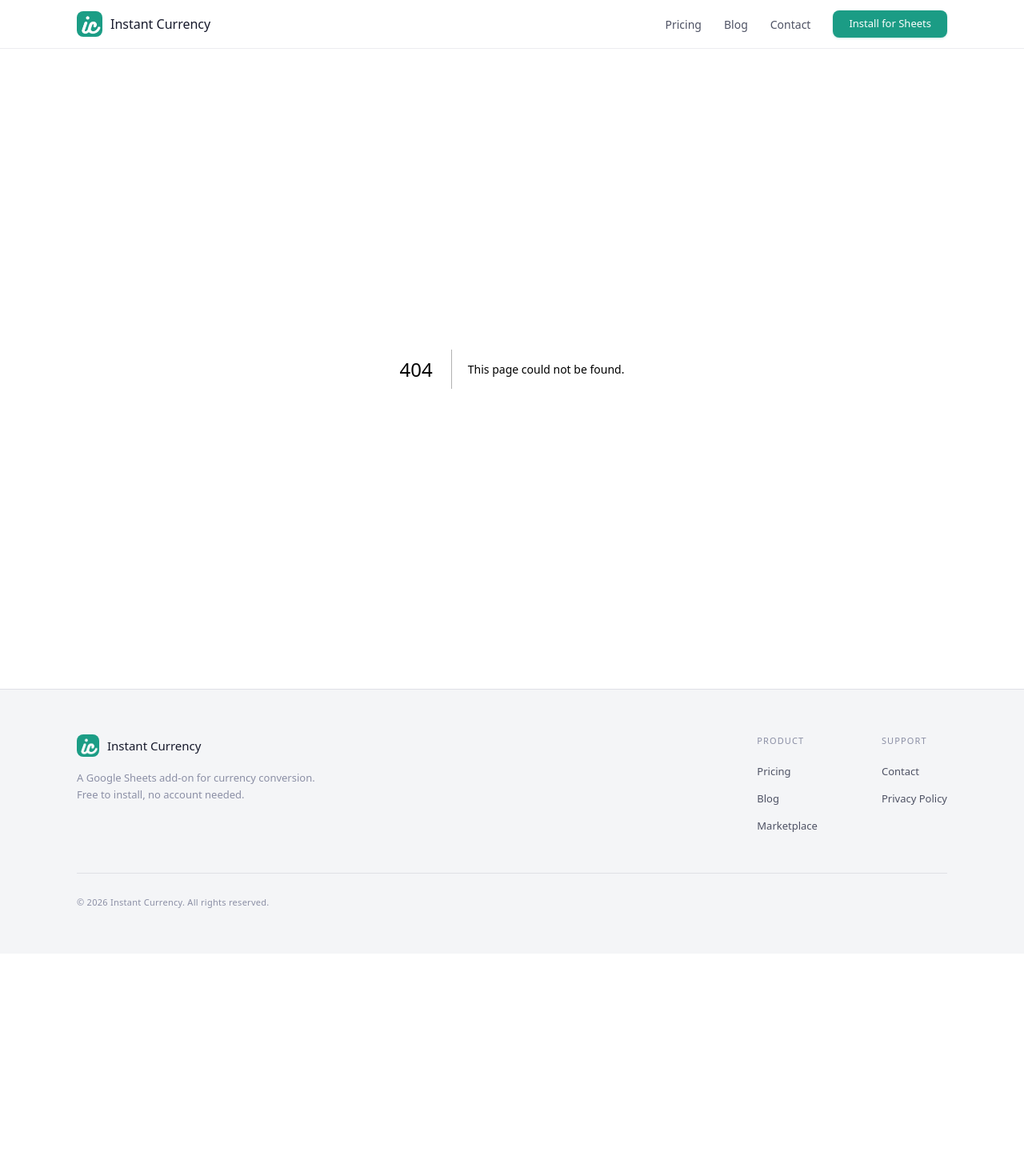
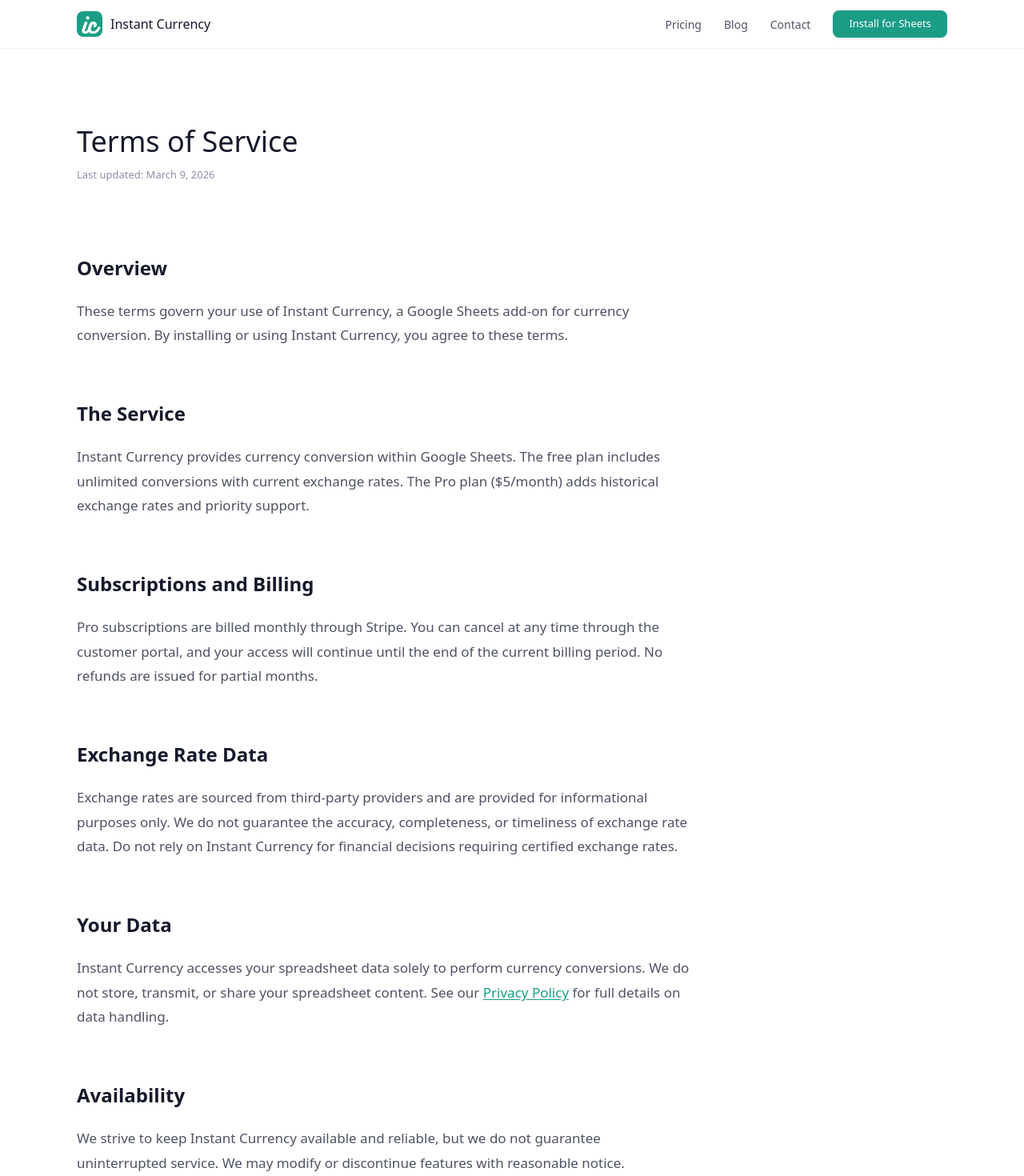
Before and after one commit to mrfinnsmith/Instant-Currency-Tools-for-Sheets, a Next.js app in the folder src/site/: page /terms in a window 1280 px wide. Before the commit this address had no page. Shown: the top 1470 px of the page at 80% size. Before the commit the page ends 1192 px from the top, so only its background shows below. Built offline with nearby package versions, Linux system fonts and the light colour scheme.

Commit message:
Add terms of service page

```diff
--- /dev/null
+++ b/src/site/app/terms/page.tsx
@@ -0,0 +1,86 @@
+import type { Metadata } from "next";
+
+export const metadata: Metadata = {
+  title: "Terms of Service",
+  description: "Terms of service for the Instant Currency Google Sheets add-on.",
+};
+
+export default function Terms() {
+  return (
+    <div className="mx-auto max-w-6xl px-6 lg:px-8">
+      <section className="pt-16 pb-6 md:pt-24">
+        <h1 className="font-[family-name:var(--font-heading)] text-3xl font-700 text-fg md:text-4xl">
+          Terms of Service
+        </h1>
+        <p className="mt-3 text-[13px] text-faint">Last updated: March 9, 2026</p>
+      </section>
+
+      <section className="pb-20 prose-custom max-w-3xl">
+        <h2>Overview</h2>
+        <p>
+          These terms govern your use of Instant Currency, a Google Sheets add-on
+          for currency conversion. By installing or using Instant Currency, you agree
+          to these terms.
+        </p>
+
+        <h2>The Service</h2>
+        <p>
+          Instant Currency provides currency conversion within Google Sheets. The free
+          plan includes unlimited conversions with current exchange rates. The Pro plan
+          ($5/month) adds historical exchange rates and priority support.
+        </p>
+
+        <h2>Subscriptions and Billing</h2>
+        <p>
+          Pro subscriptions are billed monthly through Stripe. You can cancel at any
+          time through the customer portal, and your access will continue until the end
+          of the current billing period. No refunds are issued for partial months.
+        </p>
+
+        <h2>Exchange Rate Data</h2>
+        <p>
+          Exchange rates are sourced from third-party providers and are provided for
+          informational purposes only. We do not guarantee the accuracy, completeness,
+          or timeliness of exchange rate data. Do not rely on Instant Currency for
+          financial decisions requiring certified exchange rates.
+        </p>
+
+        <h2>Your Data</h2>
+        <p>
+          Instant Currency accesses your spreadsheet data solely to perform currency
+          conversions. We do not store, transmit, or share your spreadsheet content.
+          See our{" "}
+          <a href="/privacy">Privacy Policy</a> for full details on data handling.
+        </p>
+
+        <h2>Availability</h2>
+        <p>
+          We strive to keep Instant Currency available and reliable, but we do not
+          guarantee uninterrupted service. We may modify or discontinue features with
+          reasonable notice.
+        </p>
+
+        <h2>Limitation of Liability</h2>
+        <p>
+          Instant Currency is provided &quot;as is&quot; without warranties of any kind.
+          We are not liable for any damages arising from your use of the service,
+          including but not limited to inaccurate conversions, data loss, or service
+          interruptions.
+        </p>
+
+        <h2>Changes to These Terms</h2>
+        <p>
+          We may update these terms from time to time. Changes will be posted on this
+          page with an updated revision date. Continued use of the service after changes
+          constitutes acceptance of the new terms.
+        </p>
+
+        <h2>Contact</h2>
+        <p>
+          Questions about these terms? Contact us at{" "}
+          <a href="mailto:hi@instantcurrency.tools">hi@instantcurrency.tools</a>.
+        </p>
+      </section>
+    </div>
+  );
+}
```
